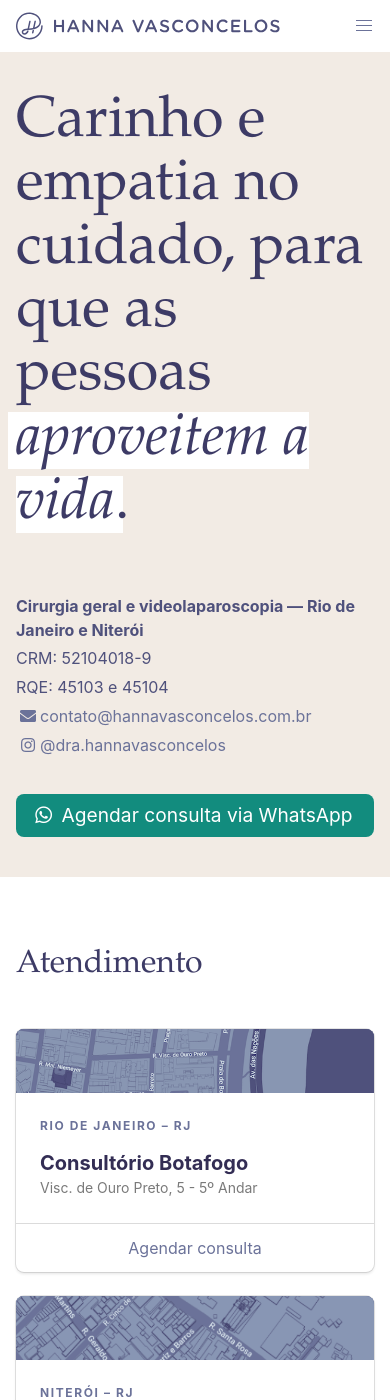
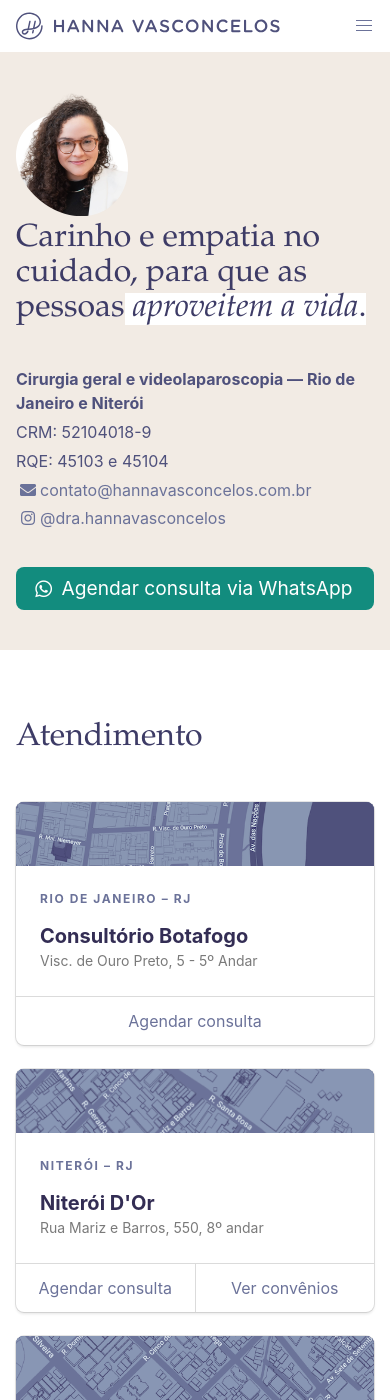
Before and after one commit to jpfaraco/hannavasconcelos, a Jekyll site: the page built from index.md, in a window 390 px wide and 1400 px high. Built offline with Jekyll 4.4.1, drawn with Linux system fonts in a browser that asks for light colours; nearby versions of some CDN libraries; some web fonts are replaced.

Commit message:
Mobile optimization

```diff
--- a/_includes/hero.html
+++ b/_includes/hero.html
@@ -2,6 +2,7 @@
   <div class="container">
     <div class="columns">
       <div class="column is-8">
+        <img src="/assets/images/hero-thumb.png" alt="Hanna Vasconcelos" class="is-hidden-tablet thumb" />
         <h3>Carinho e empatia no cuidado, para que as pessoas <em>aproveitem a vida</em>.</h3>
         <h2>Cirurgia geral e videolaparoscopia — Rio de Janeiro e Niterói</h2>
         <ul class="personal h-card">
--- a/_sass/_base.scss
+++ b/_sass/_base.scss
@@ -66,6 +66,10 @@ nav {
   background-repeat: no-repeat;
   background-position: calc(50% + 570px) bottom;
   background-size: auto 100%;
+
+  .thumb {
+    width: 112px;
+  }
 
   h3 {
     font-size: 3.6rem;
@@ -398,6 +402,14 @@ footer {
 
   #hero {
     padding: 2.5rem 0;
+
+    h2 {
+      margin-top: 2.5rem;
+    }
+
+    h3 {
+      font-size: 2rem;
+    }
   }
 
   #especialidades .collapsible h4 {
```
Also changed, not shown: assets/images/hero-thumb.png (added).
